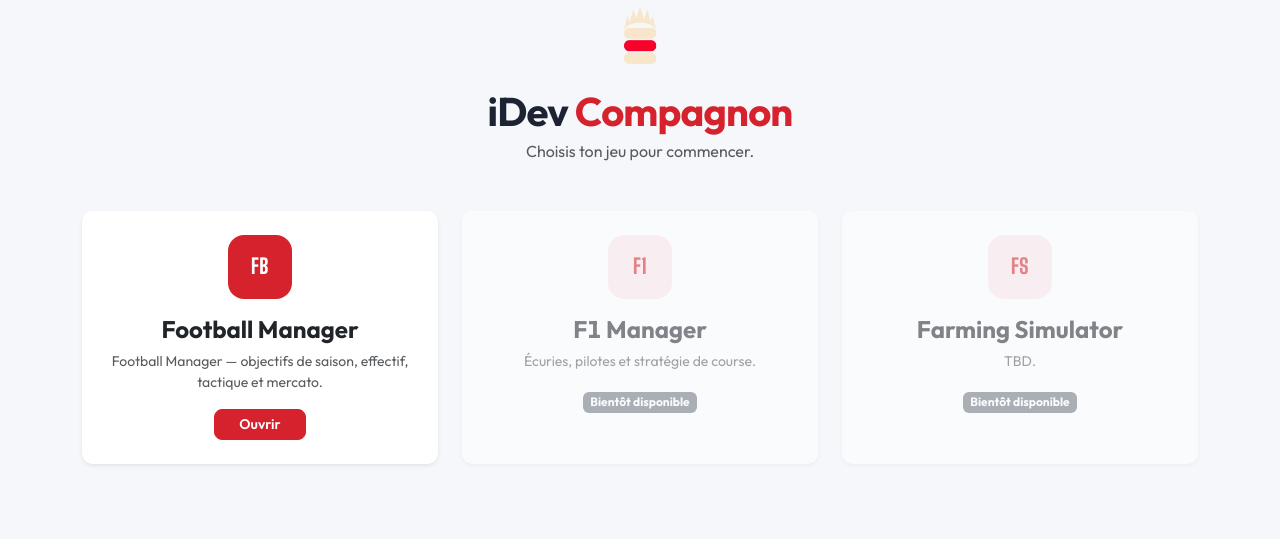
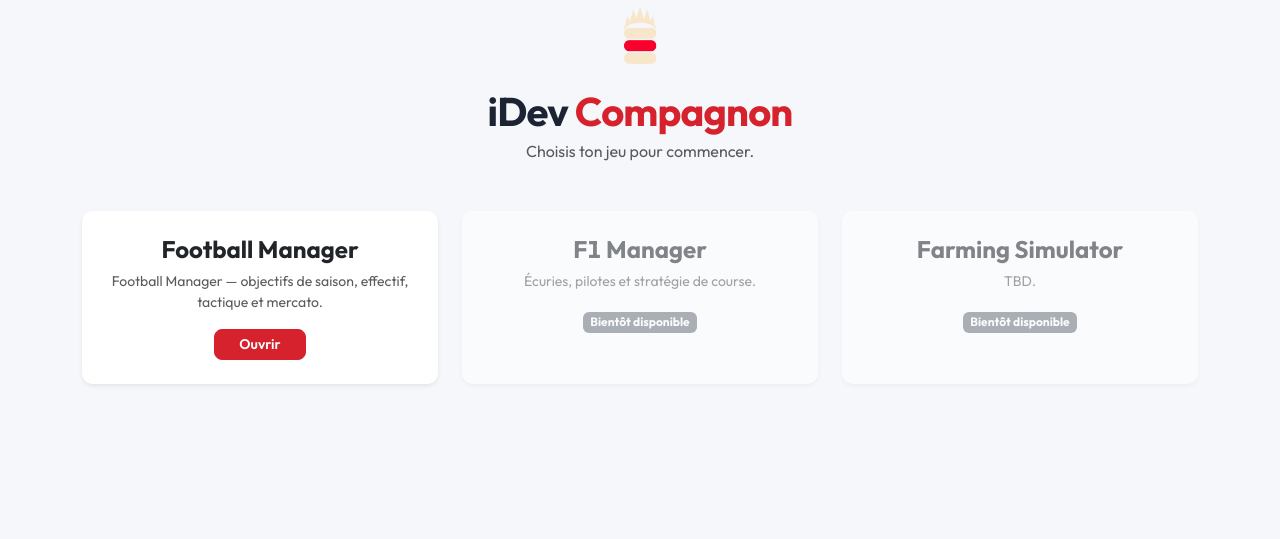
Before and after one commit to PsycoSGWaK/FMXX, a PHP site: page /root/hub.php in a window 1280 px wide. Shown: the part 119-658 px from the top of the page. Run offline with PHP 8.4, Linux system fonts and the light colour scheme; the visitor is signed in with stand-in values (Sample User, id 1); data comes from the database, SQL or seed files in the repository.

Commit message:
Retire l'element visuel des cartes du hub, garde juste titre/description/statut

```diff
--- a/css/styles.css
+++ b/css/styles.css
@@ -679,27 +679,6 @@
 
 .hub-card.hub-card-active {
     border-top-color: var(--brand);
-}
-
-.hub-badge {
-    width: 4rem;
-    height: 4rem;
-    margin: 0 auto 1rem;
-    border-radius: 1rem;
-    display: flex;
-    align-items: center;
-    justify-content: center;
-    font-family: var(--font-display);
-    font-weight: 800;
-    font-size: 1.3rem;
-    letter-spacing: .02em;
-    background: rgba(213, 34, 44, .1);
-    color: var(--brand);
-}
-
-.hub-card-active .hub-badge {
-    background: var(--brand);
-    color: #fff;
 }
 
 .hub-card:hover {
--- a/hub.php
+++ b/hub.php
@@ -31,7 +31,6 @@
             <a href="index.php" class="text-decoration-none">
                 <div class="card h-100 shadow-sm border-0 hub-card hub-card-active">
                     <div class="card-body text-center p-4">
-                        <div class="hub-badge">FB</div>
                         <h4 class="fw-bold mb-2"><?= $t['hub_football_title'] ?></h4>
                         <p class="text-muted small mb-3"><?= $t['hub_football_desc'] ?></p>
                         <span class="btn btn-sm btn-primary px-4 fw-semibold"><?= $t['hub_open'] ?></span>
@@ -44,7 +43,6 @@
         <div class="col-md-5 col-lg-4">
             <div class="card h-100 shadow-sm border-0" style="opacity:.55;">
                 <div class="card-body text-center p-4">
-                    <div class="hub-badge">F1</div>
                     <h4 class="fw-bold mb-2"><?= $t['hub_f1_title'] ?></h4>
                     <p class="text-muted small mb-3"><?= $t['hub_f1_desc'] ?></p>
                     <span class="badge bg-secondary"><?= $t['hub_soon'] ?></span>
@@ -56,7 +54,6 @@
         <div class="col-md-5 col-lg-4">
             <div class="card h-100 shadow-sm border-0" style="opacity:.55;">
                 <div class="card-body text-center p-4">
-                    <div class="hub-badge">FS</div>
                     <h4 class="fw-bold mb-2"><?= $t['hub_fs_title'] ?></h4>
                     <p class="text-muted small mb-3"><?= $t['hub_fs_desc'] ?></p>
                     <span class="badge bg-secondary"><?= $t['hub_soon'] ?></span>
```
